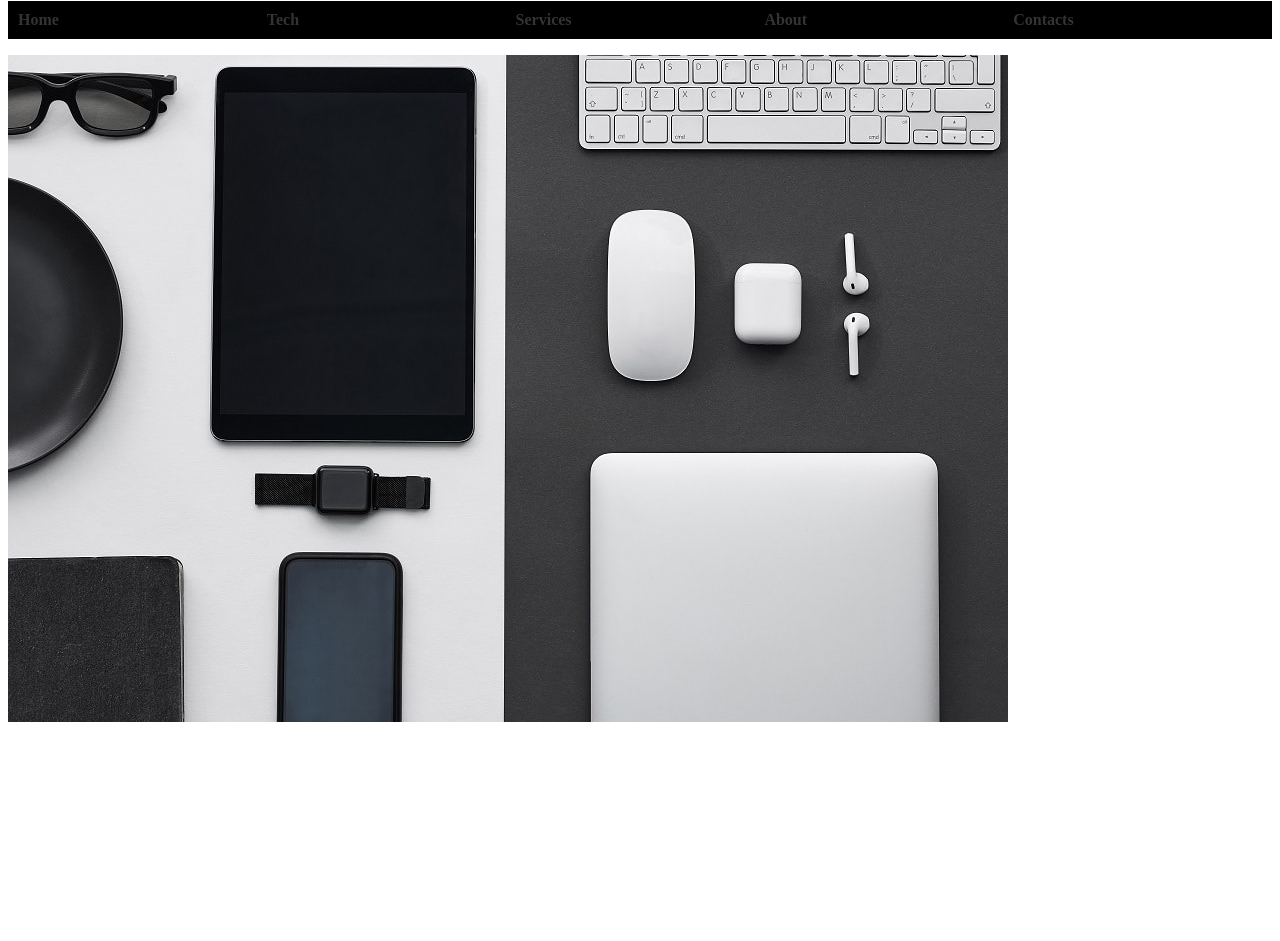
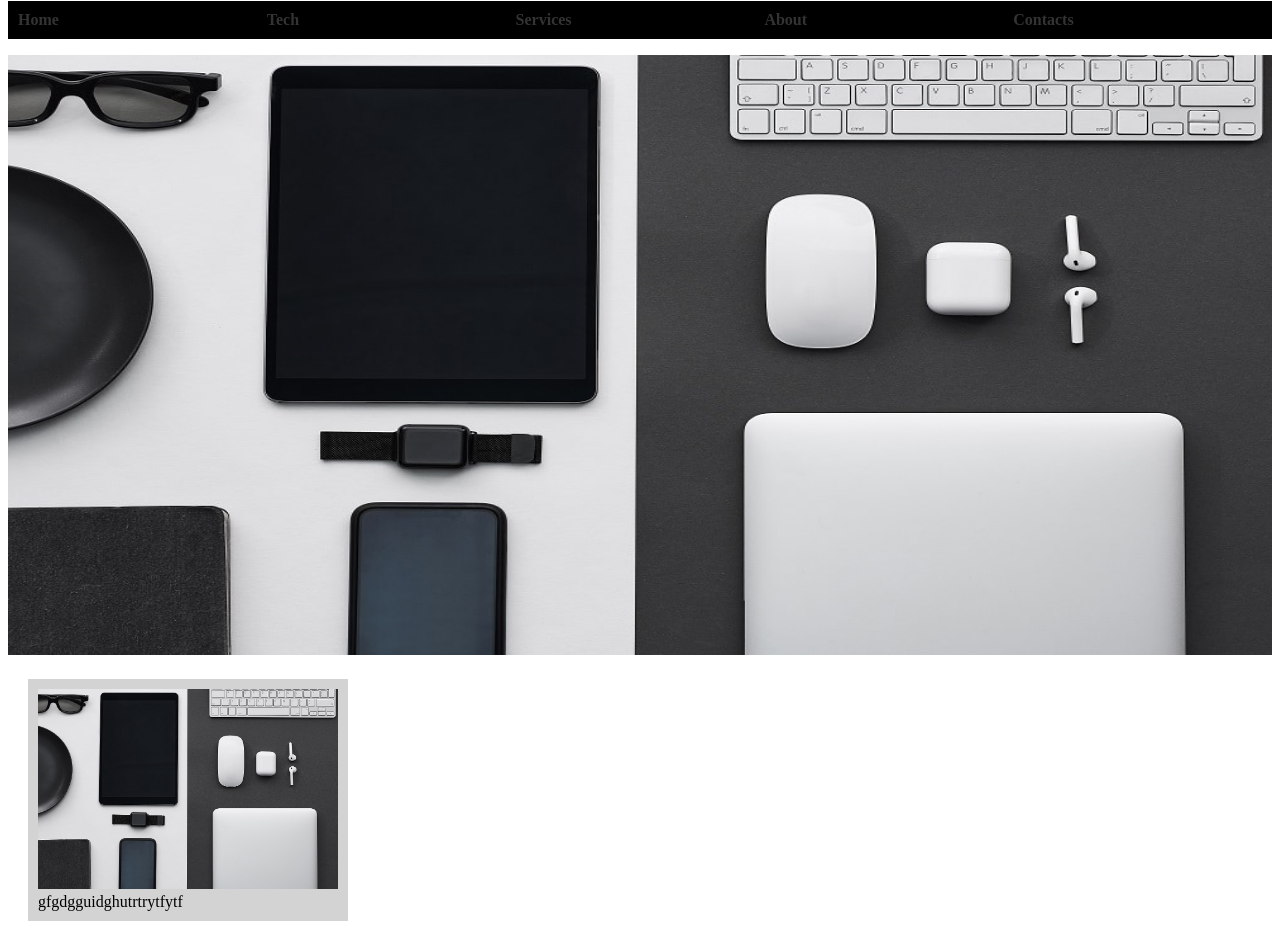
Before and after one commit to Baitulmx/tech, a plain HTML site: page index.html in a window 1280 px wide. Shown: the part 79-1020 px from the top of the page. Before the commit the page ends 813 px from the top, so only its background shows below. Drawn offline with Linux system fonts and the light colour scheme.

Commit message:
Add files via upload

```diff
--- a/index.html
+++ b/index.html
@@ -14,8 +14,12 @@
             <li><a href="#">Contacts</a></li>
         </ul>
     </nav>
-    <img src="tech_bg.jpeg" alt="tech_wave" style="width:1000;">
+    <img src="tech_bg.jpeg" alt="tech items" style="width:100%; height:600px">
 </head>
+<body>
+    <div><img src="tech_bg.jpeg" alt="tech_wave" style="width:100%; height:100%"> gfgdgguidghutrtrytfytf</div>
 
 
+</body>
+
 </html>
```
